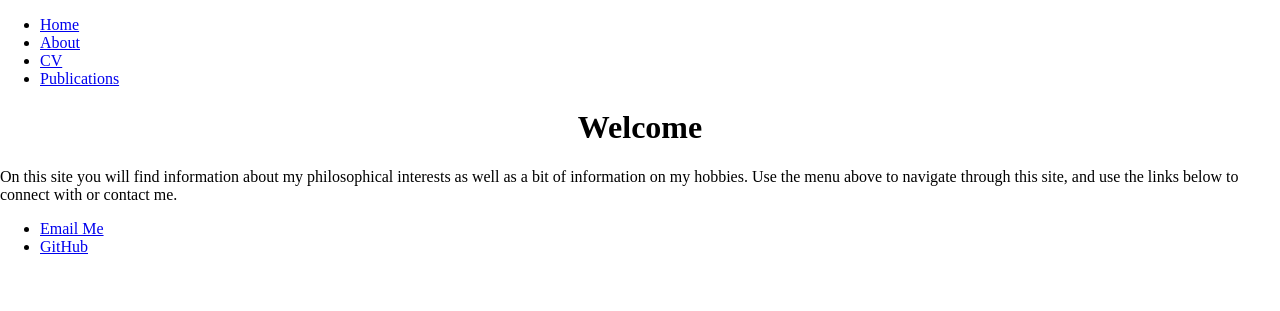
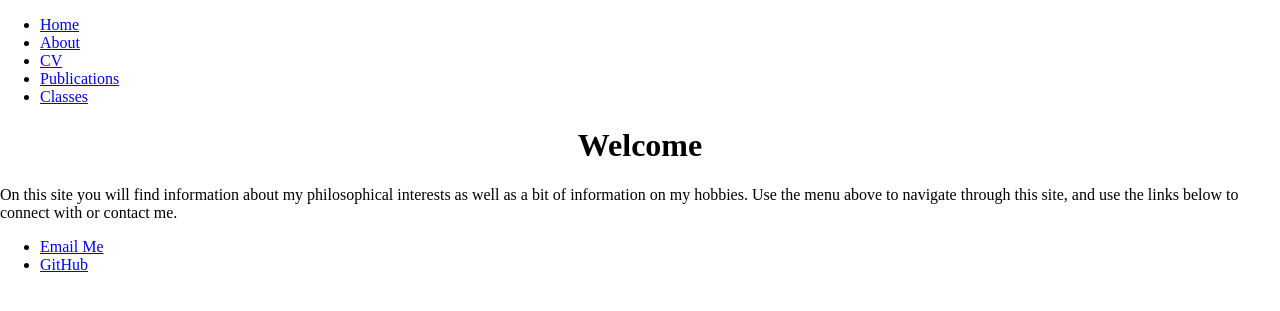
Before and after one commit to kevinjpatton/kevinjpatton.github.io, a Jekyll site: the page built from index.html, in a window 1280 px wide. Shown: the top 311 px of the page. Built offline with Jekyll 4.4.1, drawn with Linux system fonts in a browser that asks for light colours; Markdown is read by kramdown in place of the engine named in the settings.

Commit message:
Update default.html

```diff
--- a/_layouts/default.html
+++ b/_layouts/default.html
@@ -12,6 +12,7 @@
 		        	<li><a href="/about">About</a></li>
 	        		<li><a href="/cv">CV</a></li>
 	        		<li><a href="/pubs">Publications</a></li>
+	        		<li><a href="/classes">Classes</a></li>
 	    		</ul>
 			</nav>
 			<div class="container">
```
